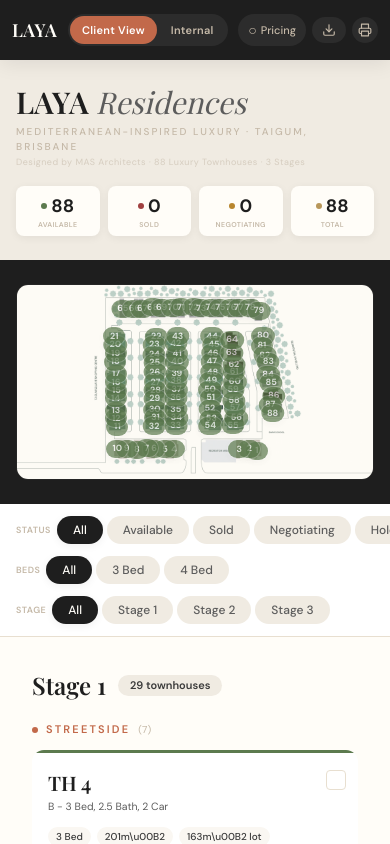
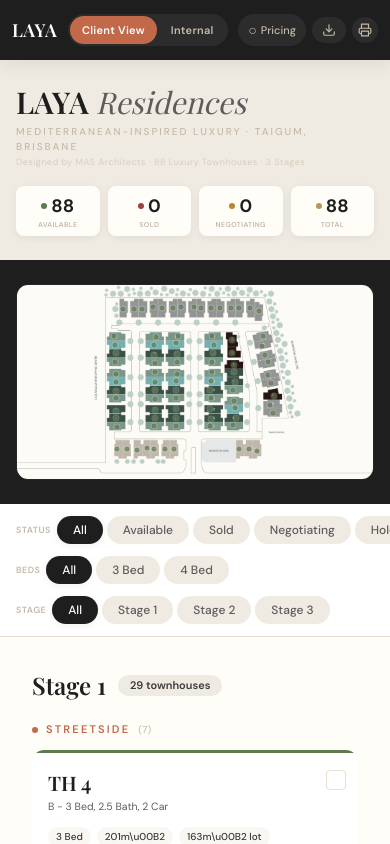
Before and after one commit to rlamba89/laya-inventory, a Next.js app: page /client in a window 390 px wide. Shown: the top 844 px of the page. Built offline with nearby package versions, Linux system fonts and the light colour scheme; no server answers; the database is empty.

Commit message:
cordinates

```diff
--- a/src/components/hero/SiteplanHotspot.tsx
+++ b/src/components/hero/SiteplanHotspot.tsx
@@ -18,7 +18,8 @@ export function SiteplanHotspot({ id, x, y, status }: SiteplanHotspotProps) {
   return (
     <button
       className="absolute z-10 -translate-x-1/2 -translate-y-1/2 flex items-center justify-center
-                 min-w-[22px] h-[18px] rounded-full px-1.5 text-[9px] font-bold text-white
+                 w-[5px] h-[5px] sm:w-auto sm:h-[18px] sm:min-w-[22px]
+                 rounded-full sm:px-1.5 text-[0px] sm:text-[9px] font-bold text-white
                  ring-1 ring-white/30 shadow-sm
                  opacity-70 transition-all duration-150 ease-out
                  hover:opacity-95 hover:scale-[1.35] hover:shadow-md hover:ring-white/60"
```
